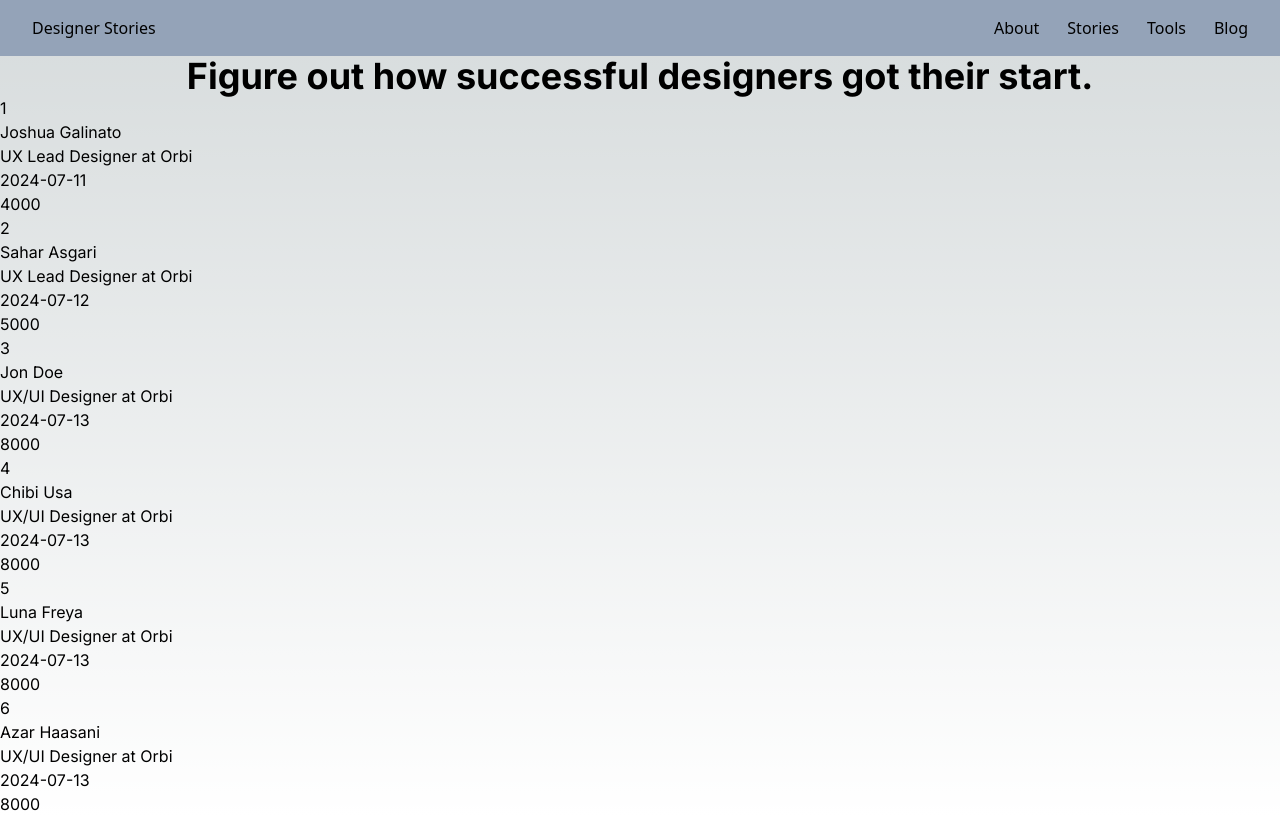
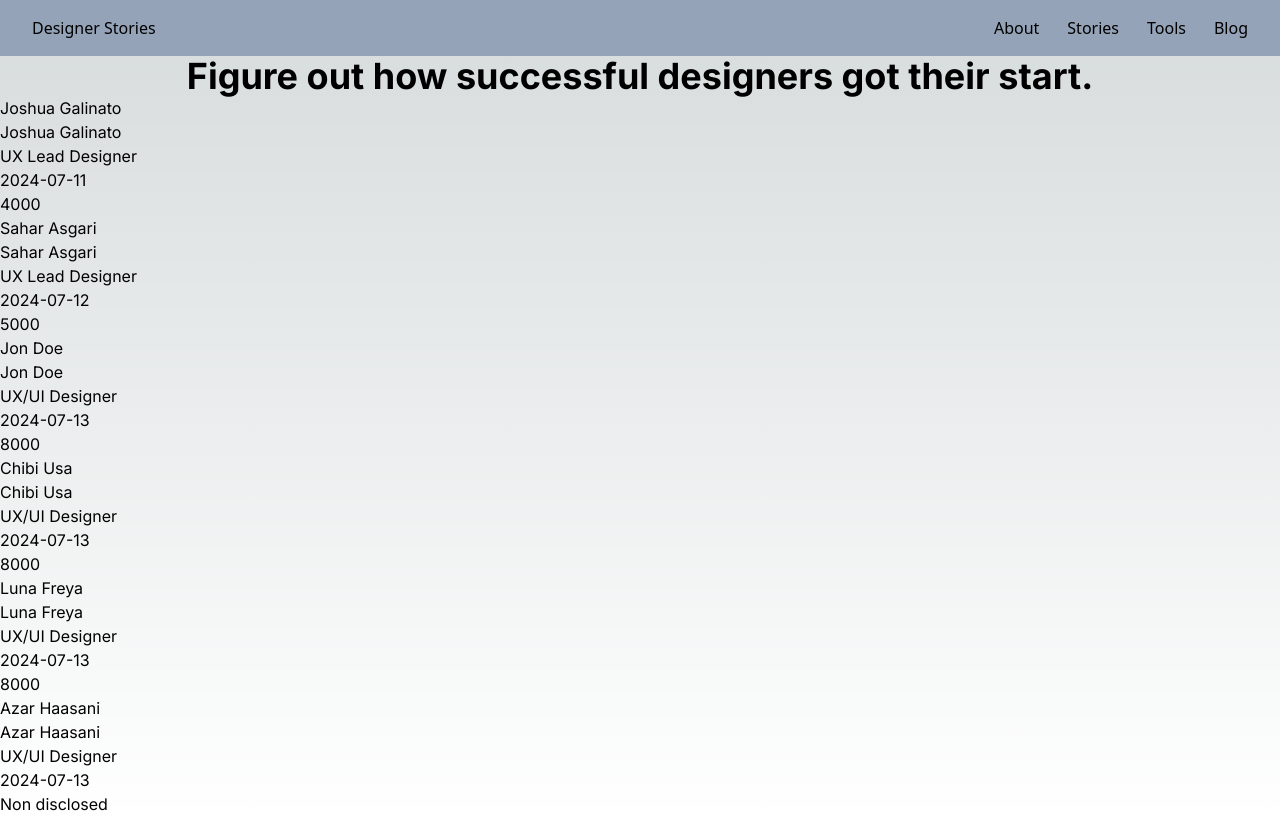
Before and after one commit to jaygal0/path-to-design, a Next.js app: page / in a window 1280 px wide. Built offline with nearby package versions, Linux system fonts and the light colour scheme.

Commit message:
added the updated the props for the CardDesigner component

```diff
--- a/data/data.json
+++ b/data/data.json
@@ -149,7 +149,7 @@
       "coverImage": "name",
       "oneLiner": "This is an awesome one liner",
       "position": "UX/UI Designer",
-      "yearlySalary": 8000,
+      "yearlySalary": "",
       "salaryCurrency": "Dollars",
       "company": "Orbi",
       "companySite": "https://orbiapp.io",
--- /dev/null
+++ b/src/app/components/CardDesigner.tsx
@@ -0,0 +1,47 @@
+import Link from "next/link";
+import { Suspense } from "react";
+
+type CardDesignerProps = {
+    index: any;
+    id: string;
+    firstName: string;
+    lastName: string;
+    datePosted: string;
+    contact: {
+        email?: string;
+        twitter?: string;
+        instagram?: string;
+        dribble?: string;
+    };
+    info: {
+        coverImage?: string;
+        oneLiner?: string;
+        position?: string;
+        yearlySalary?: string;
+        salaryCurrency?: string;
+        company?: string;
+        companySite?: string;
+        personalSite?: string;
+        getStarted?: string;
+        stayInspired?: string;
+        tools?: string[];
+        books?: string[];
+        advice?: string;
+    };
+};
+
+export function CardDesigner({ index, id, firstName, lastName, datePosted, contact, info }: CardDesignerProps) {
+    return (
+        <Suspense fallback={"Loading..."}>
+            <div >
+                <Link href={`/stories/${id}`}>
+                    <div>{firstName} {lastName}</div>
+                    <div>{firstName} {lastName}</div>
+                    <div>{info.position}</div>
+                    <div>{datePosted}</div>
+                    <div>{info.yearlySalary ? info.yearlySalary : "Non disclosed"}</div>
+                </Link>
+            </div>
+        </Suspense>
+    )
+}
--- a/src/app/page.tsx
+++ b/src/app/page.tsx
@@ -1,5 +1,4 @@
-import Link from "next/link";
-import { Suspense } from "react";
+import { CardDesigner } from "./components/CardDesigner"
 
 async function getData() {
   const res = await fetch('http://localhost:3000/api/stories', { cache: 'no-store' })
@@ -12,7 +11,6 @@ async function getData() {
 
 export default async function Home() {
   const data = await getData()
-  console.log(data);
 
   return (
     <>
@@ -23,28 +21,10 @@ export default async function Home() {
       </section>
       {
         data.map((designer: any, index: any) => {
-          return (
-            <Suspense fallback={"Loading..."}>
-              <div key={designer.id}>
-                <Link href={`/stories/${designer.id}`}>
-                  <div>
-                    <p>{index + 1}</p>
-                    <h1>{designer.firstName} {designer.lastName}</h1>
-                    {designer.info.company ?
-                      <p>{designer.info.position} at {designer.info.company}</p> :
-                      <p>Self-employed</p>
-                    }
-                    <p>{designer.datePosted}</p>
-                    {designer.info.yearlySalary ?
-                      <p>{designer.info.yearlySalary}</p> :
-                      <p>Non-disclosed</p>
-                    }
+          const { id, firstName, lastName, datePosted, contact, info } = designer
+          return <CardDesigner key={index} index={index} id={id} firstName={firstName} lastName={lastName} datePosted={datePosted} contact={contact} info={info} />
 
-                  </div>
-                </Link>
-              </div>
-            </Suspense>
-          )
+
         })
       }
     </>
```
